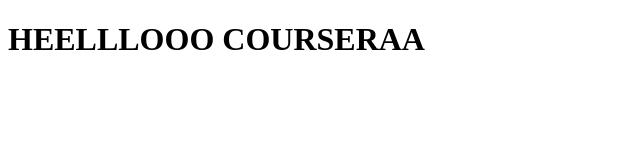
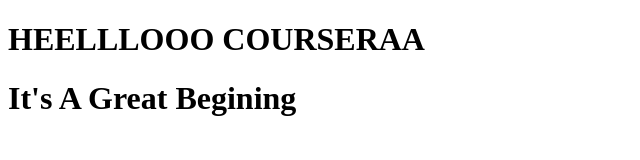
Before and after one commit to Cypher-Agam/Coursera-Test, a plain HTML site: page Site/index.html in a window 1280 px wide. Shown: the whole page, without its empty margins (0-640 px from the left). Drawn offline with Linux system fonts and the light colour scheme.

Commit message:
editing index.html

```diff
--- a/Site/index.html
+++ b/Site/index.html
@@ -7,5 +7,6 @@
 </head>
 <body>
     <h1>HEELLLOOO COURSERAA</h1>
+    <h1>It's A Great Begining</h1>
 </body>
 </html>
```
